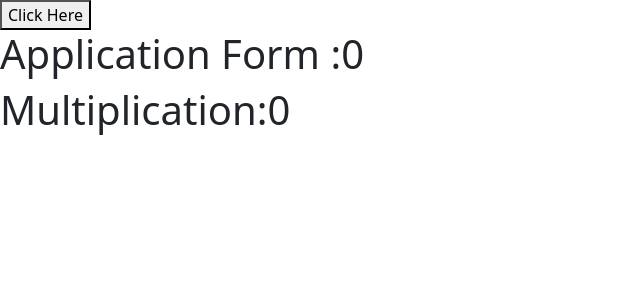
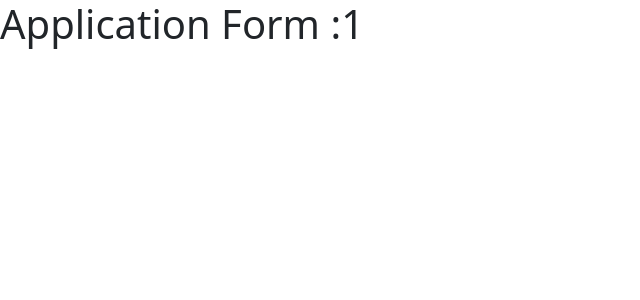
Before and after one commit to rahullokhande123/React_codes, a React (Vite) app: page / in a window 1280 px wide. Shown: the top 300 px of the page, without its empty margins (0-640 px from the left). Built offline with nearby package versions, Linux system fonts and the light colour scheme.

Commit message:
Hook_useEffect

```diff
--- a/src/App.jsx
+++ b/src/App.jsx
@@ -1,21 +1,18 @@
 import { useState } from "react";
 import { useEffect } from "react";
-
 
 const App=()=>{
 
   const [cnt,setCnt]=useState(0);
-  const [multi,setMulti]=useState(1);
 
-    useEffect(()=>{
-      setMulti(cnt*2);
-    },[cnt])
+  useEffect(()=>{
 
+      setCnt(cnt+1);
+
+  },[]);
    return(
     <>
-       <button onClick={()=>{setCnt(cnt+1)}} >Click Here</button>
       <h1>Application Form :{cnt} </h1>
-      <h1>Multiplication:{multi}</h1>
     </>
    )
 }
```
